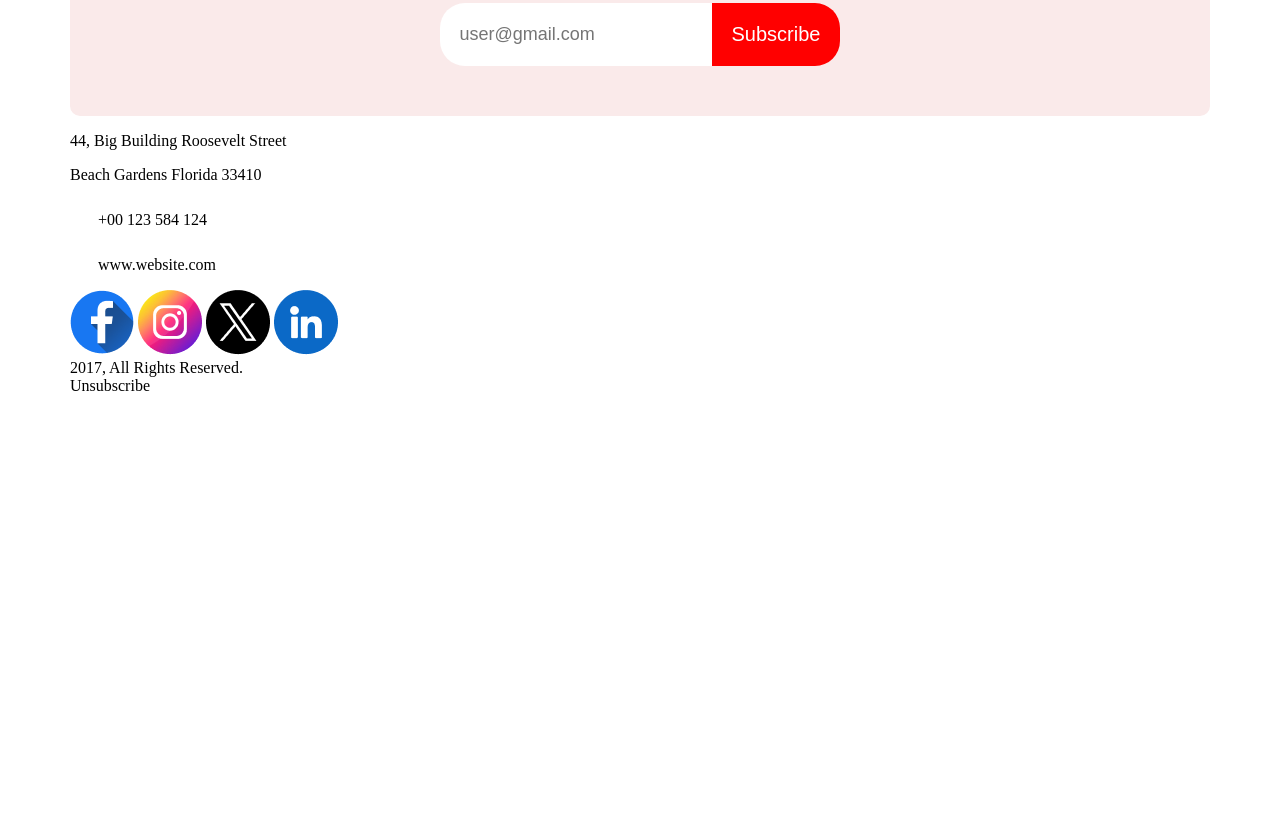
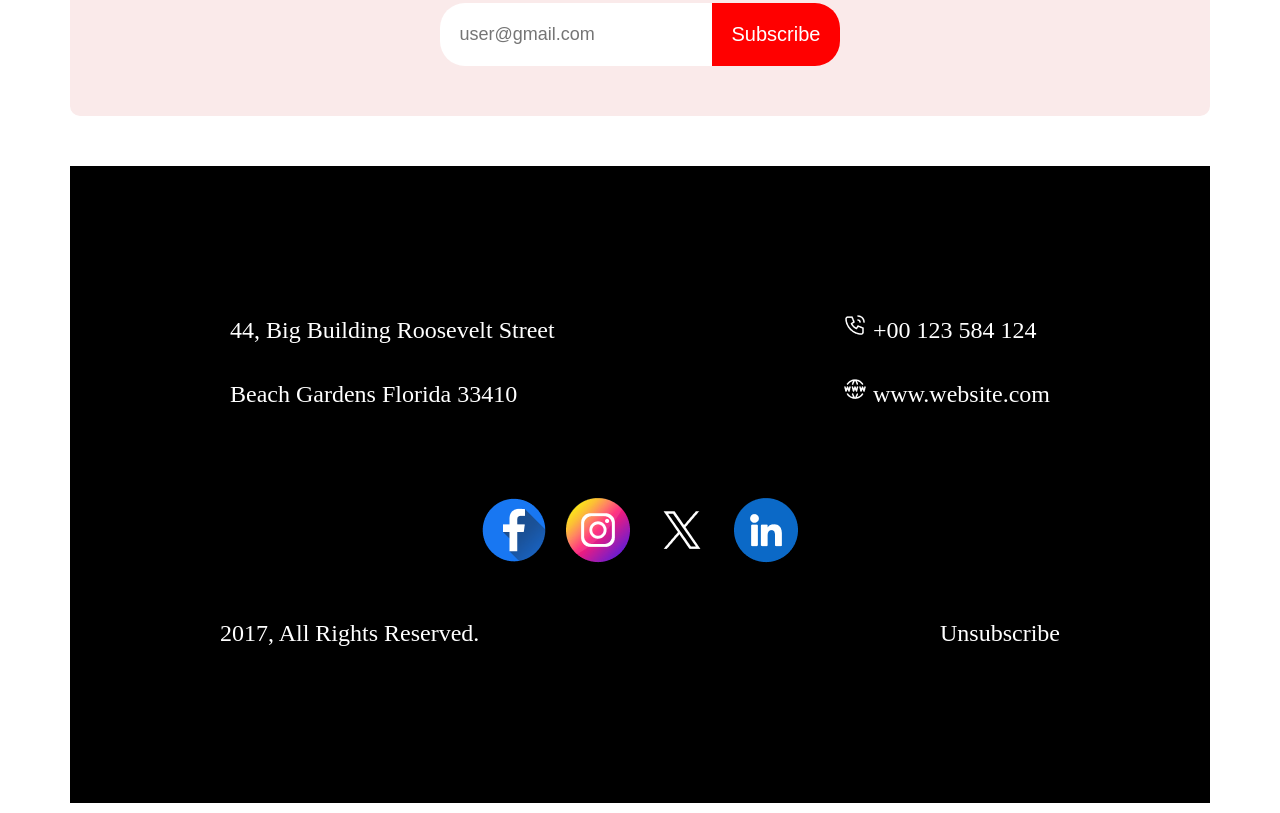
Before and after one commit to yasirhamidshourav/new-year-offer-prectice, a plain HTML site: page index.html in a window 1280 px wide. Shown: the part 6251-7064 px from the top of the page. Before the commit the page ends 6654 px from the top, so only its background shows below. Drawn offline with Linux system fonts and the light colour scheme.

Commit message:
footer section

```diff
--- a/style.css
+++ b/style.css
@@ -308,3 +308,40 @@ main{
 
 
 }
+/* footer section */
+footer{
+    background-color:#000000;
+    padding: 100px;
+    margin: 50px 0px 10px 0px;
+
+}
+footer .Roosevelt{
+    display: flex;
+    justify-content: space-between;
+    padding: 60px;
+    padding-top: 20px;
+}
+footer .Roosevelt p{
+   font-size: 24px;
+   font-weight: 500;
+   line-height: 40px;
+   color: #FFFFFF;
+
+}
+footer .Gardens{
+    display: flex;
+    justify-content: space-between;
+    margin: 50px;
+}
+footer .Street{
+    display: flex;
+    justify-content: center;
+    gap: 20px;
+}
+footer .Gardens div{
+   font-size: 24px;
+   font-weight: 500;
+   line-height: 40px;
+   color: #FFFFFF;
+
+}
```
